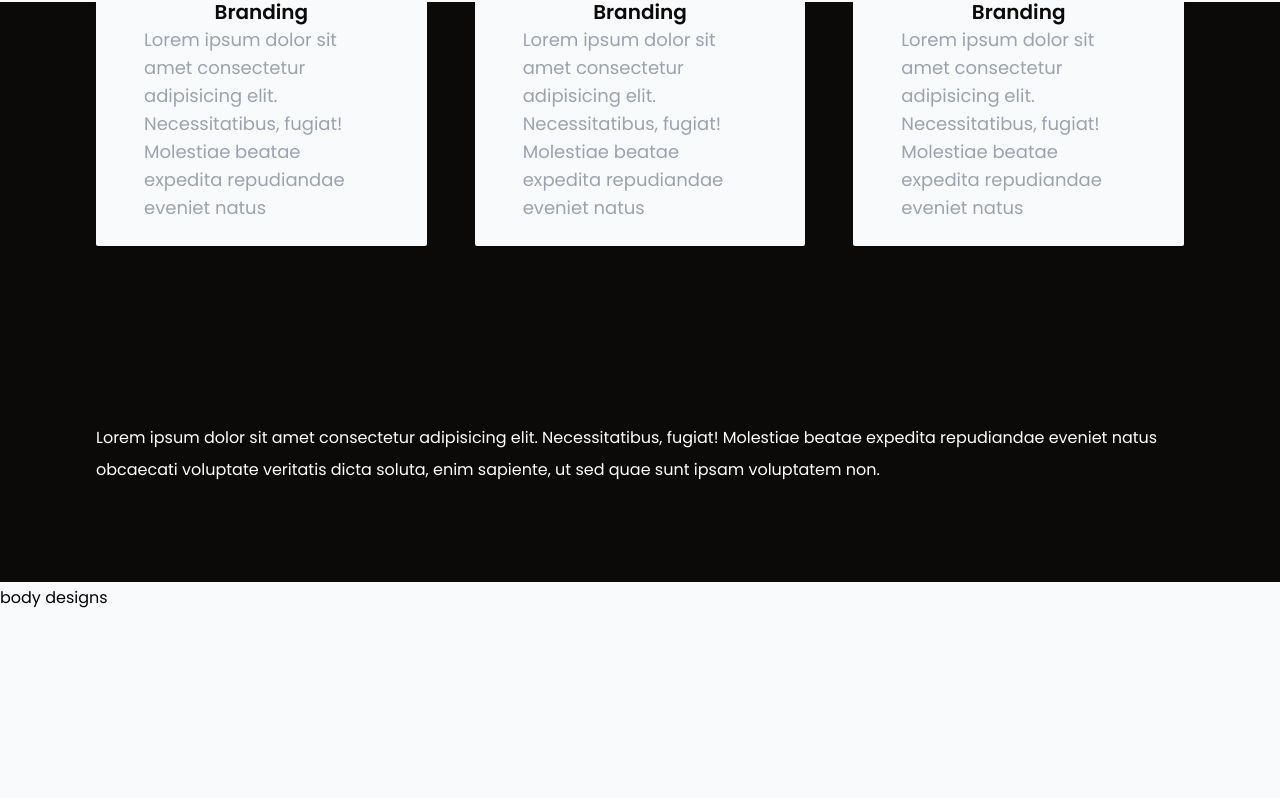
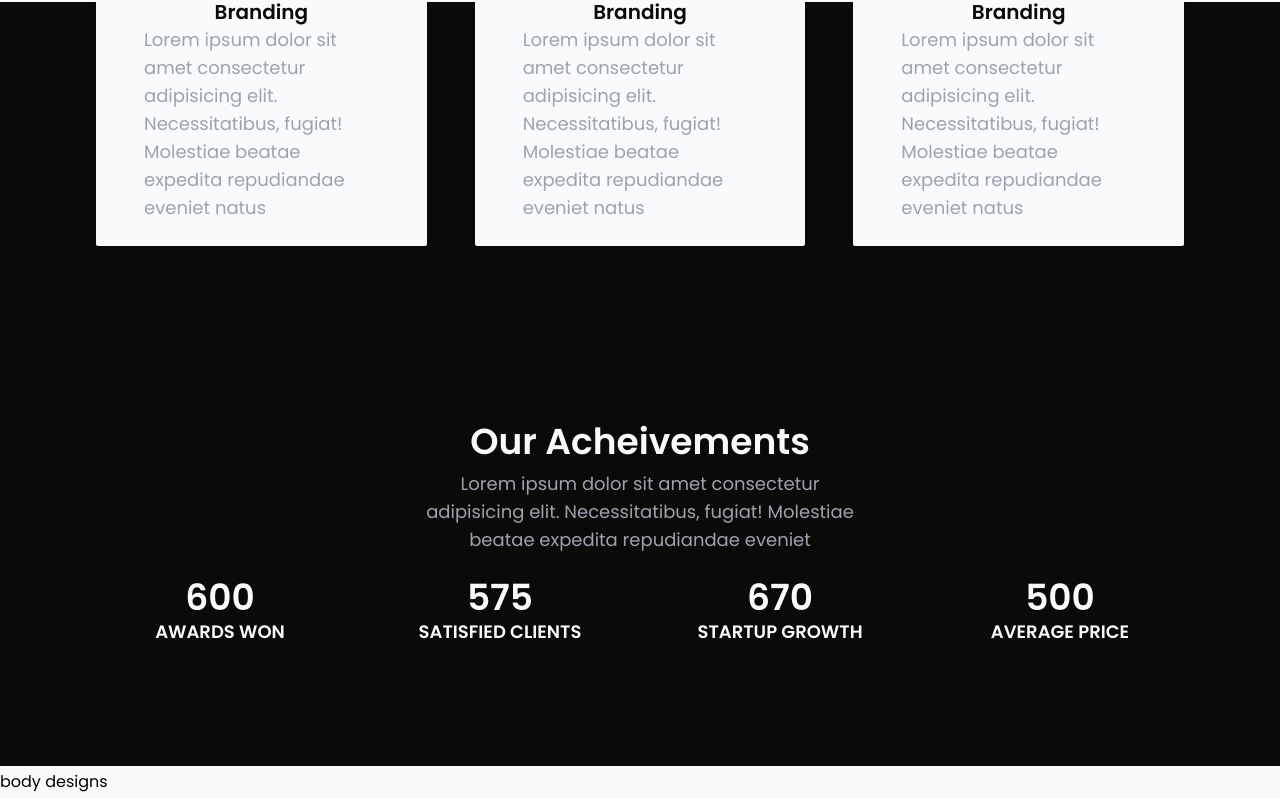
Before and after one commit to sammy-code98/no-frills, a website built with Parcel: page src/html/index.html in a window 1280 px wide. Shown: the part 114-912 px from the top of the page. Before the commit the page ends 800 px from the top, so only its background shows below. Built offline with nearby package versions, Linux system fonts and the light colour scheme.

Commit message:
achievements section done

```diff
--- a/src/components/achievement.html
+++ b/src/components/achievement.html
@@ -1,6 +1,8 @@
 <section class="mt-12">
   <div class="bg-primary px-6 md:px-24 py-24 text-white">
-      <div class="relative -top-44 grid grid-cols-1 md:grid-cols-3 items-center gap-12">
+    <div
+      class="relative -top-44 grid grid-cols-1 md:grid-cols-3 items-center gap-12"
+    >
       <!-- first card -->
       <div
         class="flex flex-col justify-center items-center px-12 py-6 rounded-sm bg-basic_white shadow-sm"
@@ -9,8 +11,8 @@
         <h4 class="font-bold text-xl text-primary mt-4">Branding</h4>
         <p class="text-lg text-secondary">
           Lorem ipsum dolor sit amet consectetur adipisicing elit.
-            Necessitatibus, fugiat! Molestiae beatae expedita repudiandae
-            eveniet natus
+          Necessitatibus, fugiat! Molestiae beatae expedita repudiandae eveniet
+          natus
         </p>
       </div>
 
@@ -22,8 +24,8 @@
         <h4 class="font-bold text-xl text-primary mt-4">Branding</h4>
         <p class="text-lg text-secondary">
           Lorem ipsum dolor sit amet consectetur adipisicing elit.
-            Necessitatibus, fugiat! Molestiae beatae expedita repudiandae
-            eveniet natus
+          Necessitatibus, fugiat! Molestiae beatae expedita repudiandae eveniet
+          natus
         </p>
       </div>
       <!-- third card -->
@@ -34,15 +36,46 @@
         <h4 class="font-bold text-xl text-primary mt-4">Branding</h4>
         <p class="text-lg text-secondary">
           Lorem ipsum dolor sit amet consectetur adipisicing elit.
-            Necessitatibus, fugiat! Molestiae beatae expedita repudiandae
-            eveniet natus
+          Necessitatibus, fugiat! Molestiae beatae expedita repudiandae eveniet
+          natus
         </p>
       </div>
     </div>
 
-    Lorem ipsum dolor sit amet consectetur adipisicing elit. Necessitatibus,
-    fugiat! Molestiae beatae expedita repudiandae eveniet natus obcaecati
-    voluptate veritatis dicta soluta, enim sapiente, ut sed quae sunt ipsam
-    voluptatem non.
+    <div>
+      <h3 class="text-4xl text-basic_white text-center font-bold">
+        Our Acheivements
+      </h3>
+      <div class="flex items-center justify-center md:px-24 mt-2">
+        <p class="text-lg text-secondary text-center md:w-1/2">
+          Lorem ipsum dolor sit amet consectetur adipisicing elit.
+          Necessitatibus, fugiat! Molestiae beatae expedita repudiandae eveniet
+        </p>
+      </div>
+    </div>
+
+    <div class="py-6">
+      <div class="grid grid-cols-1 md:grid-cols-4 items-center gap-8">
+        <div class="flex flex-col justify-center items-center">
+          <h3 class="text-4xl text-basic_white font-bold">600</h3>
+          <p class="text-lg text-basic_white font-bold">AWARDS WON</p>
+        </div>
+
+        <div class="flex flex-col justify-center items-center">
+          <h3 class="text-4xl text-basic_white font-bold">575</h3>
+          <p class="text-lg text-basic_white font-bold">SATISFIED CLIENTS</p>
+        </div>
+
+        <div class="flex flex-col justify-center items-center">
+          <h3 class="text-4xl text-basic_white font-bold">670</h3>
+          <p class="text-lg text-basic_white font-bold">STARTUP GROWTH</p>
+        </div>
+
+        <div class="flex flex-col justify-center items-center">
+          <h3 class="text-4xl text-basic_white font-bold">500</h3>
+          <p class="text-lg text-basic_white font-bold">AVERAGE PRICE</p>
+        </div>
+      </div>
+    </div>
   </div>
 </section>
```
Lines whose indentation alone changed are shown as unchanged.
